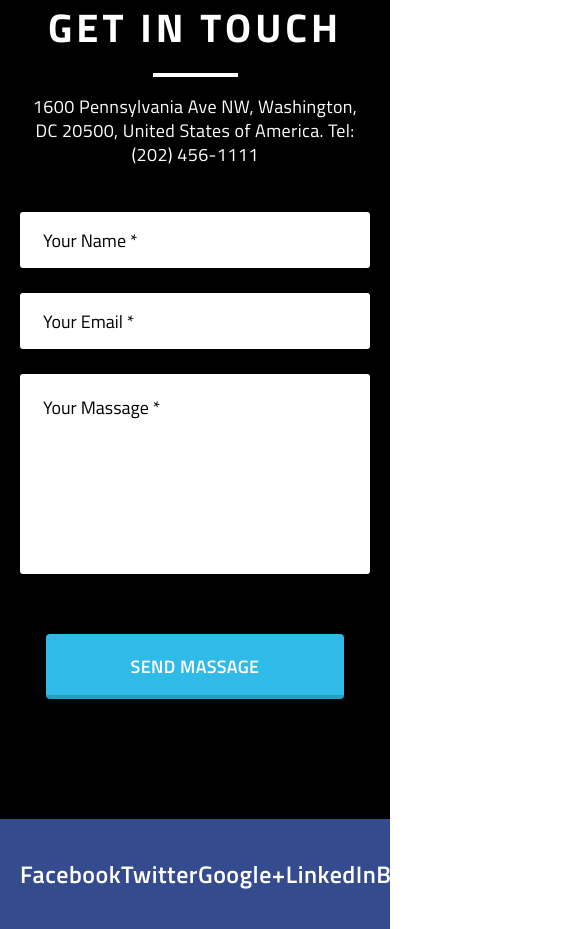
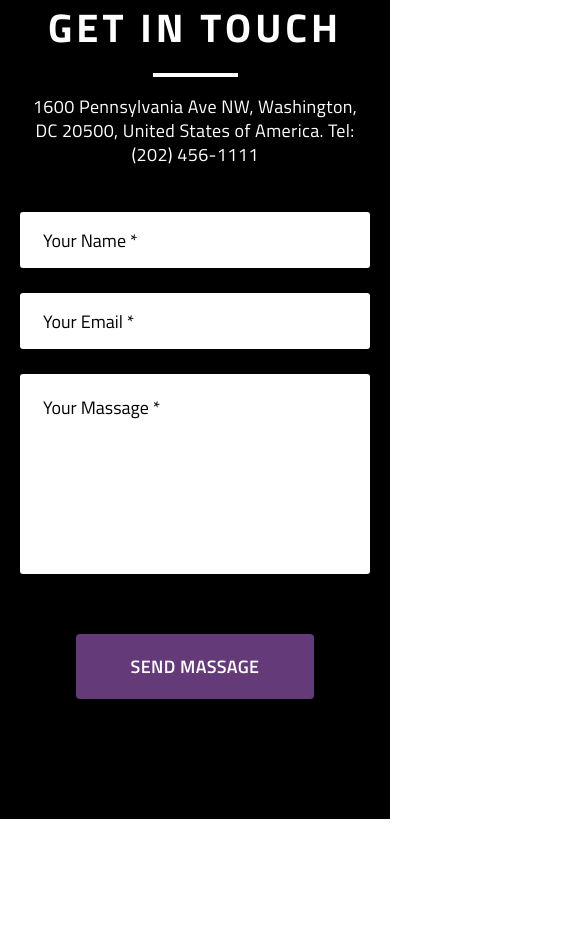
Before and after one commit to ternprojects/landing_vintik, a website: page src/index.html in a window 390 px wide. Shown: the part 2314-3243 px from the top of the page, 585 px wide, since content can reach past the window. After the commit the page ends 3133 px from the top, so only its background shows below. Drawn offline with nearby package versions, Linux system fonts and the light colour scheme; files that its build step writes are made by us from their sources; files whose address does not match are found by name.

```diff
--- a/src/html/footer.html
+++ b/src/html/footer.html
@@ -1,4 +1,4 @@
-<footer class="footer">
+<!-- <footer class="footer">
   <div class="container">
     <nav class="footer_social">
       <ul>
@@ -13,3 +13,4 @@
     </nav>
   </div>
 </footer>
+ -->
--- a/src/sass/sections/adaptive/contact_adaptive.scss
+++ b/src/sass/sections/adaptive/contact_adaptive.scss
@@ -2,9 +2,11 @@
   @media (min-width: 320px) and (max-width: 650px) {
     background: #000;
     padding-top: 30px;
+    width: 100%;
   }
 }
 
+//text
 section.contact h2 {
   @media (min-width: 320px) and (max-width: 650px) {
     line-height: 50px;
@@ -23,6 +25,7 @@
   }
 }
 
+//form
 section.contact .contact_form {
   @media (min-width: 320px) and (max-width: 650px) {
     flex-direction: column;
@@ -47,3 +50,13 @@
     @include font($fs: 18px, $fc: #000);
   }
 }
+
+//button
+section.contact .contact_form input[type="submit"] {
+  @media (min-width: 320px) and (max-width: 650px) {
+    background: $third-color;
+    border: none;
+    padding: 0 55px;
+    margin: 0 auto;
+  }
+}
```
